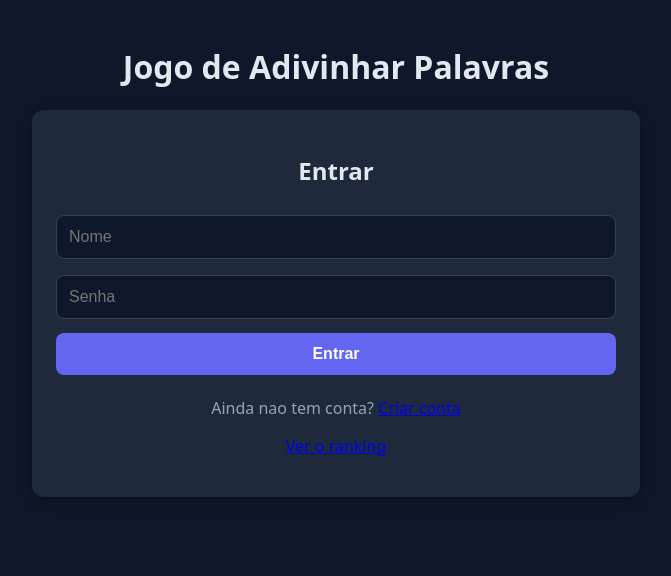
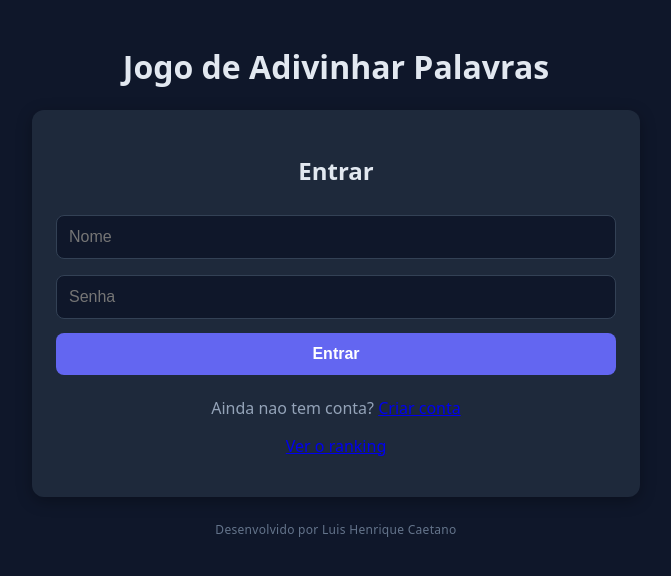
Before and after one commit to lhcaetano/jogo-palavras, a React (Vite) app in the folder frontend/: page /login in a window 1280 px wide. Shown: the top 576 px of the page, without its empty margins (304-975 px from the left). Built offline with nearby package versions, Linux system fonts and the light colour scheme; no server answers.

Commit message:
feat: credito discreto do desenvolvedor na tela de login

```diff
--- a/frontend/src/pages/Login.jsx
+++ b/frontend/src/pages/Login.jsx
@@ -76,6 +76,7 @@ export default function Login() {
           <Link to="/leaderboard">Ver o ranking</Link>
         </p>
       </div>
+      <footer className="credit">Desenvolvido por Luis Henrique Caetano</footer>
     </div>
   );
 }
--- a/frontend/src/styles.css
+++ b/frontend/src/styles.css
@@ -196,3 +196,12 @@ th {
   color: #94a3b8;
   text-align: center;
 }
+
+/* Credito discreto no rodape da tela de login */
+.credit {
+  text-align: center;
+  margin-top: 24px;
+  font-size: 12px;
+  color: #64748b;
+  letter-spacing: 0.3px;
+}
```
